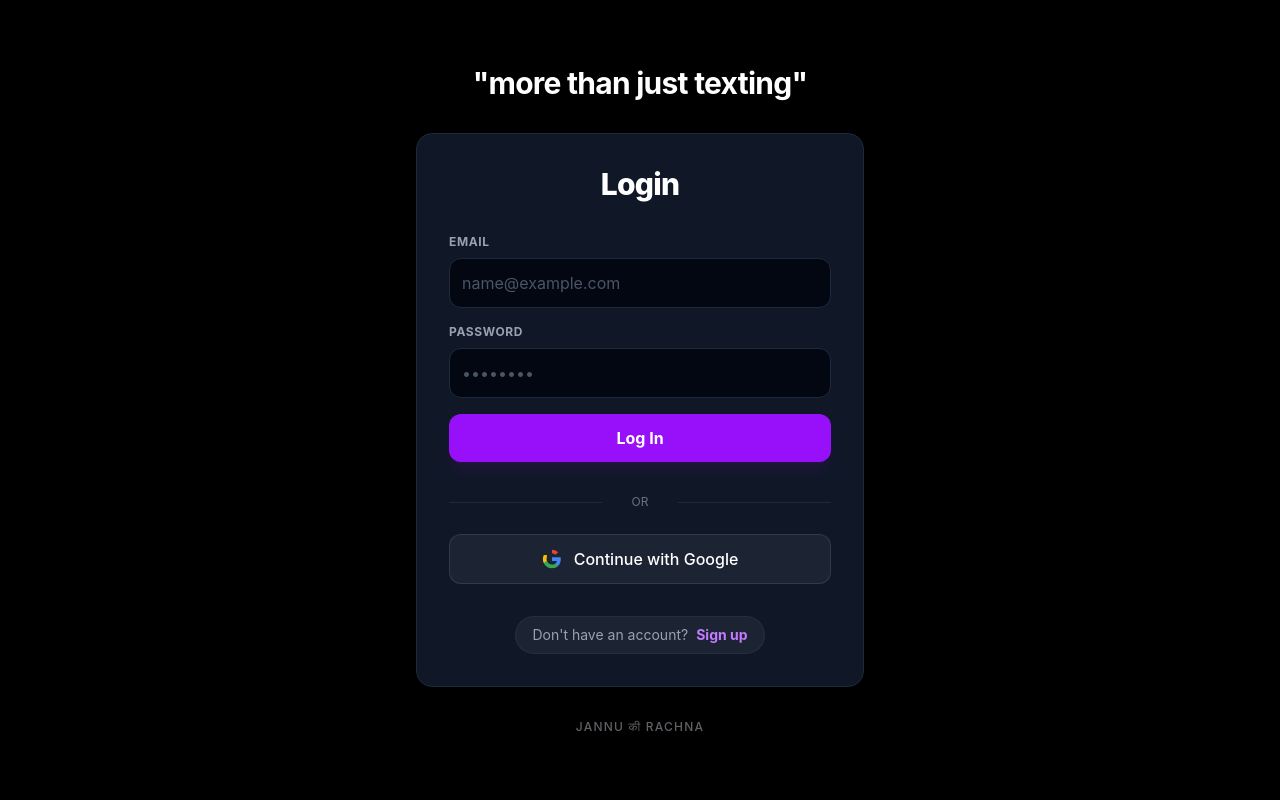
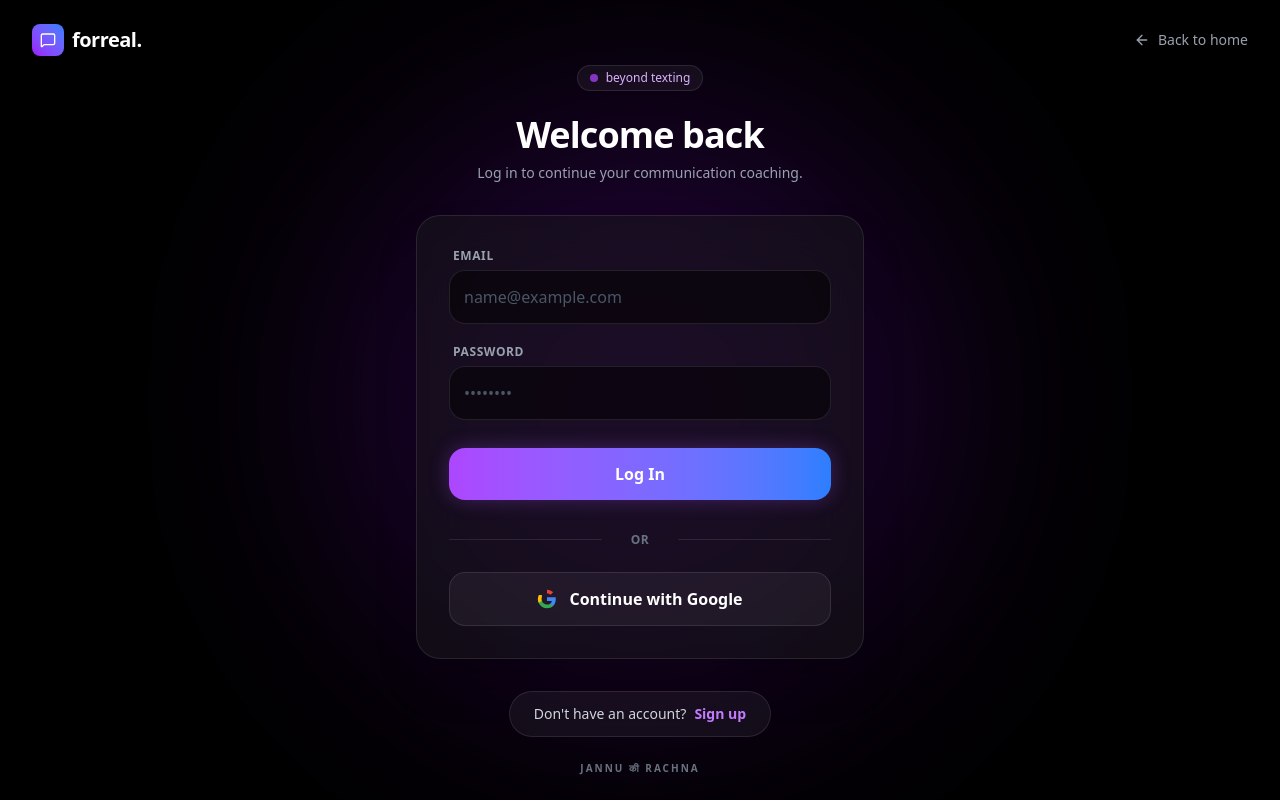
Before and after one commit to 23f2003556/forreal-0, a Next.js app: page /login in a window 1280 px wide. Built offline with nearby package versions, Linux system fonts and the light colour scheme; no server answers.

Commit message:
Redesign login page UI to match landing page

```diff
--- a/src/app/login/page.tsx
+++ b/src/app/login/page.tsx
@@ -3,6 +3,11 @@
 import { useState, useEffect } from 'react'
 import { supabase } from '@/lib/supabase/client'
 import { useRouter } from 'next/navigation'
+import Link from 'next/link'
+import { motion } from 'framer-motion'
+import { MessageSquare, ArrowLeft } from 'lucide-react'
+
+export const dynamic = 'force-dynamic'
 
 export default function LoginPage() {
     const [isSignUp, setIsSignUp] = useState(false)
@@ -109,42 +114,78 @@ export default function LoginPage() {
     }
 
     return (
-        <div className="min-h-[100dvh] bg-black flex flex-col items-center justify-center p-4">
+        <div className="min-h-[100dvh] bg-black text-white flex flex-col items-center justify-center p-4 relative overflow-hidden selection:bg-purple-500/30 font-sans antialiased">
+            {/* Ambient background glow */}
+            <div className="absolute top-1/2 left-1/2 -translate-x-1/2 -translate-y-1/2 w-[600px] h-[600px] bg-purple-600/20 blur-[120px] rounded-full pointer-events-none" />
+
+            {/* Navigation (Simple version matching landing page) */}
+            <nav className="absolute top-0 w-full z-50 px-4 sm:px-6 lg:px-8">
+                <div className="flex justify-between items-center h-20 max-w-7xl mx-auto">
+                    <Link href="/" className="flex items-center gap-2 group">
+                        <div className="w-8 h-8 rounded-lg bg-gradient-to-tr from-purple-600 to-blue-500 flex items-center justify-center group-hover:scale-105 transition-transform">
+                            <MessageSquare className="w-4 h-4 text-white" />
+                        </div>
+                        <span className="font-bold text-xl tracking-tight">forreal.</span>
+                    </Link>
+                    <Link href="/" className="flex items-center gap-2 text-sm font-medium text-gray-400 hover:text-white transition-colors">
+                        <ArrowLeft className="w-4 h-4" />
+                        Back to home
+                    </Link>
+                </div>
+            </nav>
+
+            <motion.div
+                initial={{ opacity: 0, y: 20 }}
+                animate={{ opacity: 1, y: 0 }}
+                transition={{ duration: 0.5, ease: "easeOut" }}
+                className="w-full max-w-md relative z-10"
+            >
                 <div className="mb-8 text-center">
-                <h1 className="text-3xl font-bold text-white tracking-tight">"more than just texting"</h1>
+                    <motion.div
+                        initial={{ scale: 0.9, opacity: 0 }}
+                        animate={{ scale: 1, opacity: 1 }}
+                        transition={{ delay: 0.2 }}
+                        className="inline-flex items-center gap-2 px-3 py-1 rounded-full bg-white/5 border border-white/10 text-xs font-medium text-purple-300 mb-6 cursor-default"
+                    >
+                        <span className="flex h-2 w-2 rounded-full bg-purple-500 animate-pulse"></span>
+                        beyond texting
+                    </motion.div>
+                    <h1 className="text-4xl font-extrabold tracking-tight mb-2">
+                        {isSignUp ? 'Create an account' : 'Welcome back'}
+                    </h1>
+                    <p className="text-gray-400 text-sm">
+                        {isSignUp ? 'Join forreal to start interpreting intent instantly.' : 'Log in to continue your communication coaching.'}
+                    </p>
                 </div>
 
-            <div className="bg-gray-900 border border-gray-800 p-8 rounded-2xl shadow-2xl w-full max-w-md">
-                <h2 className="text-3xl font-extrabold mb-8 text-center text-white tracking-tight">
-                    {isSignUp ? 'Sign Up' : 'Login'}
-                </h2>
-
+                <div className="bg-zinc-900/50 backdrop-blur-xl border border-white/10 p-8 rounded-3xl shadow-2xl">
                     {error && (
-                    <div className="bg-red-500/10 border border-red-500/50 text-red-200 px-4 py-3 rounded mb-4 text-sm">
+                        <div className="bg-red-500/10 border border-red-500/30 text-red-400 px-4 py-3 rounded-xl mb-6 text-sm font-medium flex items-center gap-2">
+                            <span className="w-1.5 h-1.5 rounded-full bg-red-400 shrink-0" />
                             {error}
                         </div>
                     )}
 
-                <form onSubmit={handleSubmit} className="space-y-4">
-                    <div>
-                        <label className="block text-xs font-bold text-gray-400 uppercase tracking-wider mb-2">Email</label>
+                    <form onSubmit={handleSubmit} className="space-y-5">
+                        <div className="space-y-1.5">
+                            <label className="block text-xs font-bold text-gray-400 uppercase tracking-wider ml-1">Email</label>
                             <input
                                 type="email"
                                 value={email}
                                 onChange={(e) => setEmail(e.target.value)}
-                            className="w-full p-3 bg-gray-950 border border-gray-800 rounded-xl focus:outline-none focus:border-purple-500 text-white placeholder-gray-600 transition-colors"
+                                className="w-full p-3.5 bg-black/50 border border-white/10 rounded-2xl focus:outline-none focus:border-purple-500/50 focus:ring-1 focus:ring-purple-500/50 text-white placeholder-gray-600 transition-all font-medium"
                                 placeholder="name@example.com"
                                 required
                             />
                         </div>
 
-                    <div>
-                        <label className="block text-xs font-bold text-gray-400 uppercase tracking-wider mb-2">Password</label>
+                        <div className="space-y-1.5">
+                            <label className="block text-xs font-bold text-gray-400 uppercase tracking-wider ml-1">Password</label>
                             <input
                                 type="password"
                                 value={password}
                                 onChange={(e) => setPassword(e.target.value)}
-                            className="w-full p-3 bg-gray-950 border border-gray-800 rounded-xl focus:outline-none focus:border-purple-500 text-white placeholder-gray-600 transition-colors"
+                                className="w-full p-3.5 bg-black/50 border border-white/10 rounded-2xl focus:outline-none focus:border-purple-500/50 focus:ring-1 focus:ring-purple-500/50 text-white placeholder-gray-600 transition-all font-medium"
                                 placeholder="••••••••"
                                 required
                             />
@@ -153,22 +194,22 @@ export default function LoginPage() {
                         <button
                             type="submit"
                             disabled={loading}
-                        className="w-full bg-purple-600 hover:bg-purple-700 text-white font-bold py-3 px-4 rounded-xl transition-all shadow-lg shadow-purple-900/20 disabled:opacity-50"
+                            className="w-full bg-gradient-to-r from-purple-500 to-blue-500 hover:from-purple-400 hover:to-blue-400 text-white font-bold py-3.5 px-4 rounded-2xl transition-all shadow-[0_0_20px_rgba(168,85,247,0.3)] hover:shadow-[0_0_30px_rgba(168,85,247,0.5)] disabled:opacity-50 hover:scale-[1.02] active:scale-[0.98] mt-2"
                         >
                             {loading ? 'Processing...' : (isSignUp ? 'Sign Up' : 'Log In')}
                         </button>
                     </form>
 
                     <div className="mt-8 flex items-center justify-between">
-                    <span className="border-b w-[35%] lg:w-[40%] border-gray-800"></span>
-                    <span className="text-xs text-center text-gray-500 uppercase">or</span>
-                    <span className="border-b w-[35%] lg:w-[40%] border-gray-800"></span>
+                        <span className="border-b w-[35%] lg:w-[40%] border-white/10"></span>
+                        <span className="text-xs font-bold text-center text-gray-500 uppercase tracking-wider">or</span>
+                        <span className="border-b w-[35%] lg:w-[40%] border-white/10"></span>
                     </div>
 
                     <button
                         onClick={handleGoogleLogin}
                         disabled={loading}
-                    className="mt-6 w-full flex items-center justify-center gap-3 bg-white/5 border border-white/10 hover:bg-white/10 text-white font-medium py-3 px-4 rounded-xl focus:outline-none transition-colors disabled:opacity-50"
+                        className="mt-6 w-full flex items-center justify-center gap-3 bg-white/5 border border-white/10 hover:bg-white/10 text-white font-semibold py-3.5 px-4 rounded-2xl focus:outline-none transition-all disabled:opacity-50 hover:scale-[1.02] active:scale-[0.98]"
                     >
                         <svg className="w-5 h-5" viewBox="0 0 24 24">
                             <path
@@ -190,9 +231,11 @@ export default function LoginPage() {
                         </svg>
                         Continue with Google
                     </button>
+                </div>
 
-                <div className="mt-8 text-center bg-white/5 mx-auto w-fit px-4 py-2 rounded-full border border-white/5">
-                    <p className="text-sm text-gray-400">
+                <div className="mt-8 text-center flex flex-col items-center gap-4">
+                    <div className="bg-white/5 border border-white/10 px-6 py-3 rounded-full backdrop-blur-md inline-block">
+                        <p className="text-sm font-medium text-gray-300">
                             {isSignUp ? 'Already have an account?' : "Don't have an account?"}
                             <button
                                 onClick={() => setIsSignUp(!isSignUp)}
@@ -204,9 +247,10 @@ export default function LoginPage() {
                         </p>
                     </div>
                 </div>
+            </motion.div>
 
-            <div className="mt-8 text-center">
-                <p className="text-xs text-text-secondary opacity-60 font-medium tracking-widest uppercase">
+            <div className="absolute bottom-6 w-full text-center pointer-events-none">
+                <p className="text-[10px] text-gray-500 font-bold tracking-[0.2em] uppercase">
                     jannu की rachna
                 </p>
             </div>
```
Lines whose indentation alone changed are shown as unchanged.
